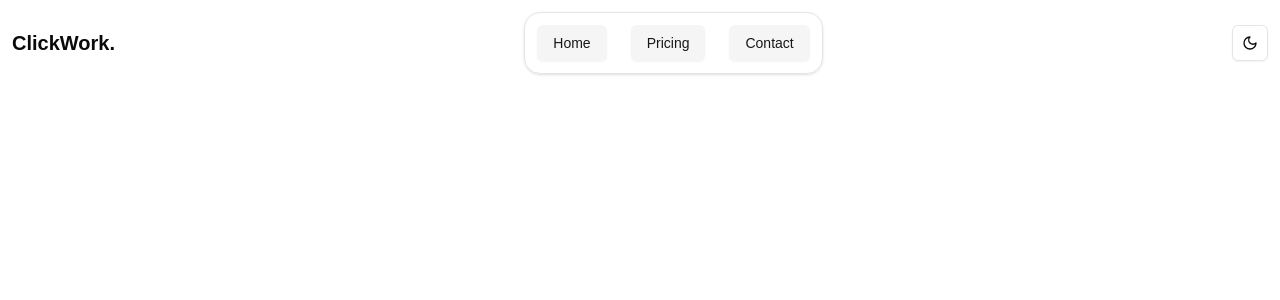
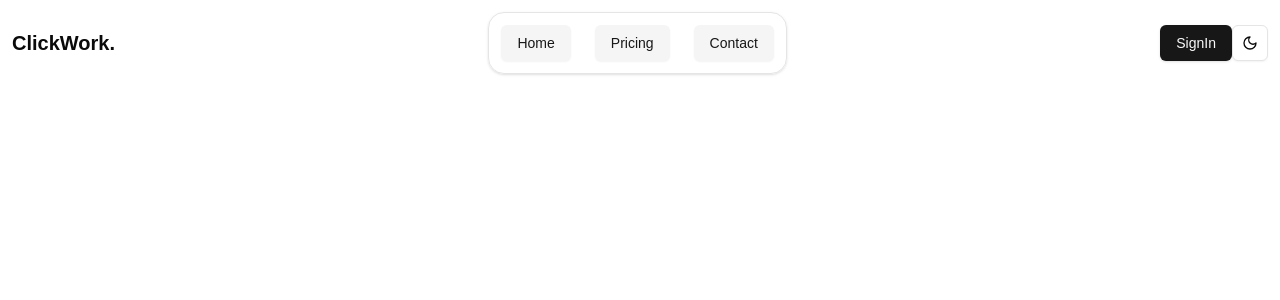
Before and after one commit to McAlwatan/Karanga, a Next.js app: page /navbar in a window 1280 px wide. Shown: the top 300 px of the page. Built offline with nearby package versions, Linux system fonts and the light colour scheme.

Commit message:
Footer added

```diff
--- /dev/null
+++ b/src/app/footer/page.tsx
@@ -0,0 +1,22 @@
+
+
+export default function FooterPage () {
+
+    return (
+        <div>
+            <div>
+                <ul>
+                    <li>he</li>
+                    <li></li>
+                    <li></li>
+                    <li></li>
+                    <li></li>
+                </ul>
+            </div>
+            <div></div>
+            <div></div>
+            <div></div>
+        </div>
+    )
+
+}
--- a/src/app/navbar/page.tsx
+++ b/src/app/navbar/page.tsx
@@ -41,6 +41,11 @@ export default function Navbar({ className }: NavbarProps) {
                 </Button>
 
                 {/* Mode Toggler */}
+                <Button>
+                  <Link href={"/sign-in"}>
+                    SignIn
+                  </Link>
+                </Button>
                 <Button
                   variant="outline"
                   onClick={() => setTheme(theme === "dark" ? "light" : "dark")}
@@ -76,6 +81,12 @@ export default function Navbar({ className }: NavbarProps) {
           </GlassCard>
 
           {/* Right Side: Mode Toggle */}
+          <div className="flex gap">
+            <Button>
+              <Link href={"/sign-in"}>
+                SignIn
+              </Link>
+            </Button>
             <Button
               variant="outline"
               size="icon"
@@ -88,6 +99,8 @@ export default function Navbar({ className }: NavbarProps) {
               )}
             </Button>
           </div>
+
+        </div>
       </div>
     </nav>
   );
--- a/src/app/site/layout.tsx
+++ b/src/app/site/layout.tsx
@@ -2,6 +2,7 @@ import React from "react";
 import Navbar from "../navbar/page";
 import { ThemeProvider } from "@/components/theme-provider";
 import Link from "next/link";
+import FooterPage from "../footer/page";
 
 const layout = ({ children }: { children: React.ReactNode }) => {
   return (
@@ -10,6 +11,7 @@ const layout = ({ children }: { children: React.ReactNode }) => {
         <Link href="/site" />
         <Navbar />
         {children}
+        <FooterPage />
       </main>
     </ThemeProvider>
   );
--- a/src/app/site/page.tsx
+++ b/src/app/site/page.tsx
@@ -1,13 +1,9 @@
 import GradientText from "@/components/global/gradient-text";
-import MyImage from "@/components/global/image";
 
 export default function Home() {
   return (
     <div className="max-h-screen flex flex-col">
       <main className="flex-1 justify-center w-full p-4 mt-4">
-        <MyImage>
-
-        </MyImage>
         <GradientText
           className="text-[90px] font-semibold leading-none"
           element="H2"
```
Lines whose indentation alone changed are shown as unchanged.
